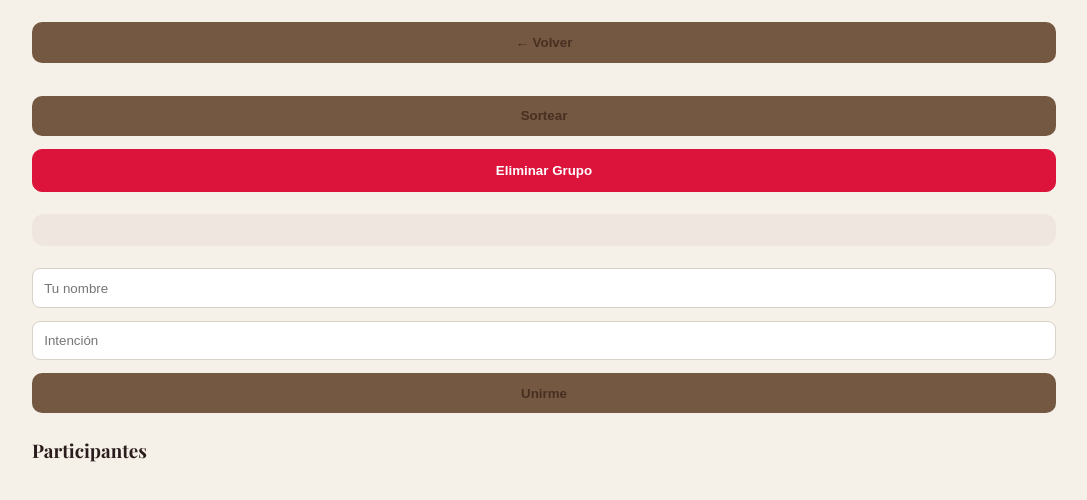
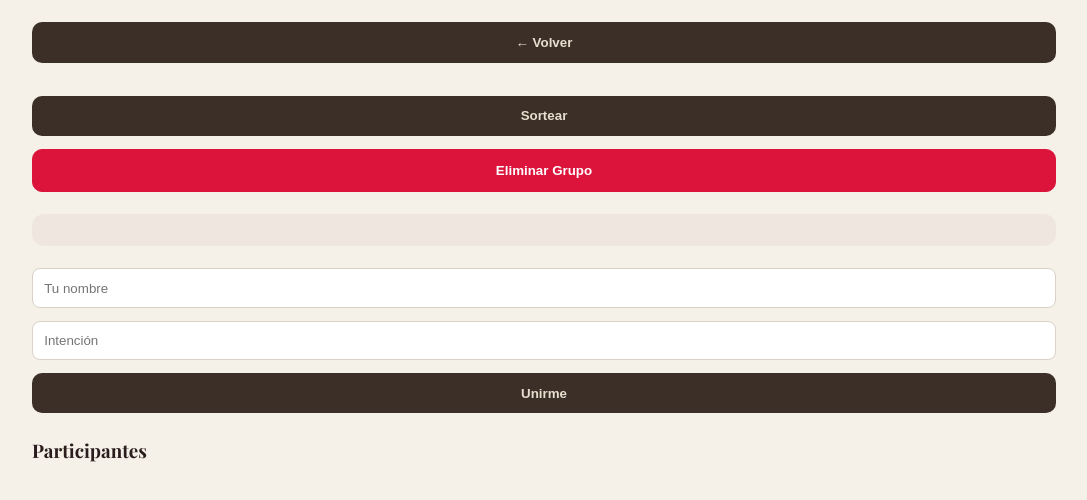
Before and after one commit to LucasFabiani/amigo-intercesor, a plain HTML site: page group.html in a window 1280 px wide. Shown: the whole page, without its empty margins (96-1183 px from the left). Drawn offline with nearby package versions, Linux system fonts and the light colour scheme.

Commit message:
visual 3

```diff
--- a/styles.css
+++ b/styles.css
@@ -39,8 +39,8 @@ button {
   margin: 0.4rem 0;
   border-radius: 10px;
   border: none;
-  background: rgb(116, 88, 66);
-  color: rgb(71, 48, 34);
+  background: #3b2f27;
+  color: #e8dfcf;
   font-weight: bold;
   cursor: pointer;
 }
@@ -54,7 +54,7 @@ button {
 
 .group-list button {
   background: #e8dfcf;
-  color: #2b1d1d;
+  color: #3b2f27;
   box-shadow: 0px 4px 6px rgba(0, 0, 0, 0.1);
 }
 
```
